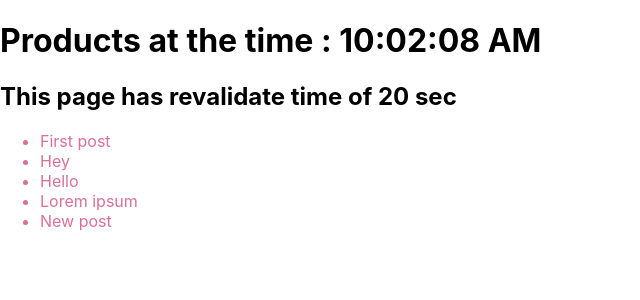
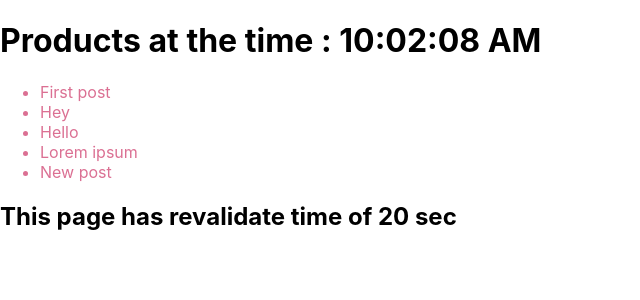
Before and after one commit to sgollapudi77/next-app-basic, a Next.js app: page /products in a window 1280 px wide. Shown: the top 300 px of the page, without its empty margins (0-640 px from the left). Built offline with nearby package versions, Linux system fonts and the light colour scheme.

Commit message:
Update products.js

```diff
--- a/pages/products.js
+++ b/pages/products.js
@@ -23,13 +23,14 @@ export default function Products(props){
   return(
         <>
             <h1>Products at the time : {props.generatedDate}</h1>
-            <h2>This page has revalidate time of 20 sec</h2>
+
             <ul>
                 {props.products.map((product)=>
                 (<li className={styles.link} key={product.id}>
                   <Link href = {`/products/${product.id}`}>{product.desc}</Link>
                 </li>))}
             </ul>
+            <h2>This page has revalidate time of 20 sec</h2>
         </>
       )
 }
```
